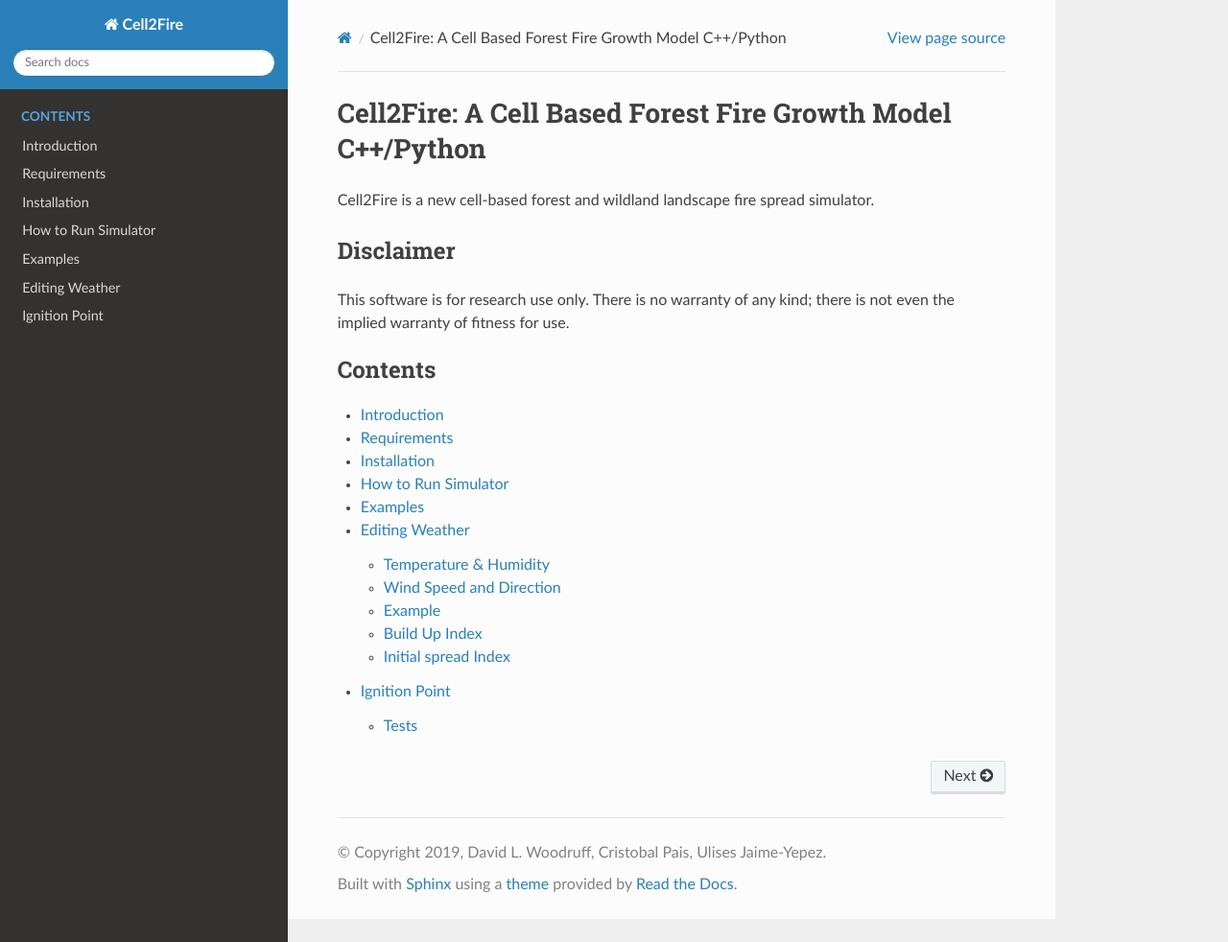
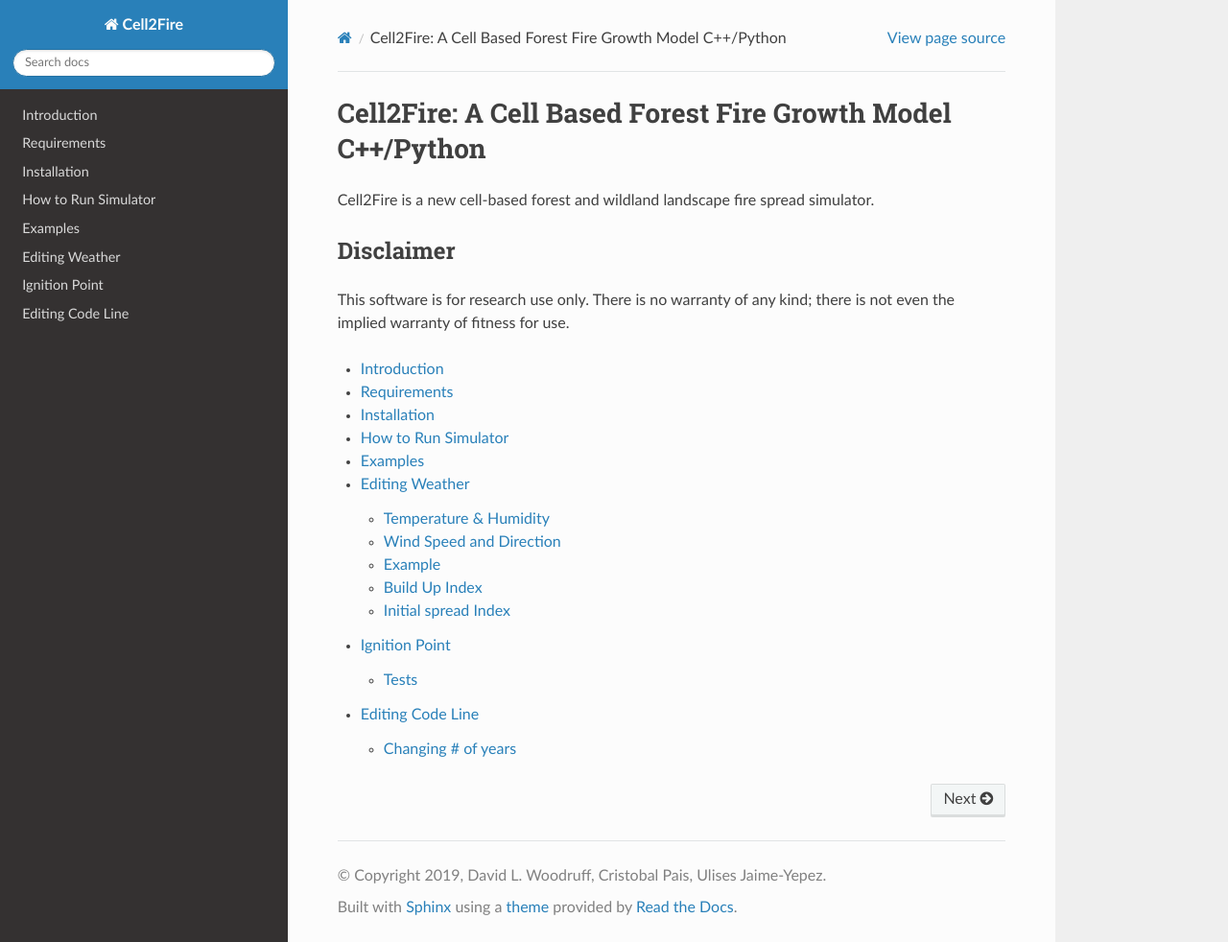
Before and after one commit to cell2fire/Cell2Fire, a Sphinx documentation site: the page built from docsrc/source/index.rst, in a window 1280 px wide and 982 px high. Shown: the whole window at 96% size. Built offline with Sphinx 7.4.7 and the Read the Docs theme 2.0.0, drawn with Linux system fonts in a browser that asks for light colours.

Commit message:
Debuggin index.rst

```diff
--- a/docsrc/source/index.rst
+++ b/docsrc/source/index.rst
@@ -7,8 +7,8 @@ Disclaimer
 This software is for research use only. There is no warranty of any kind; there is not even the implied warranty of fitness for use.
 
 .. toctree::
-   :maxdepth: 3
-   :caption: Contents
+   :maxdepth: 2
+
 
 
    rstfiles/intro.rst
```
Also changed, not shown: other parts of docsrc/source/index.rst (+1 -0 lines).
